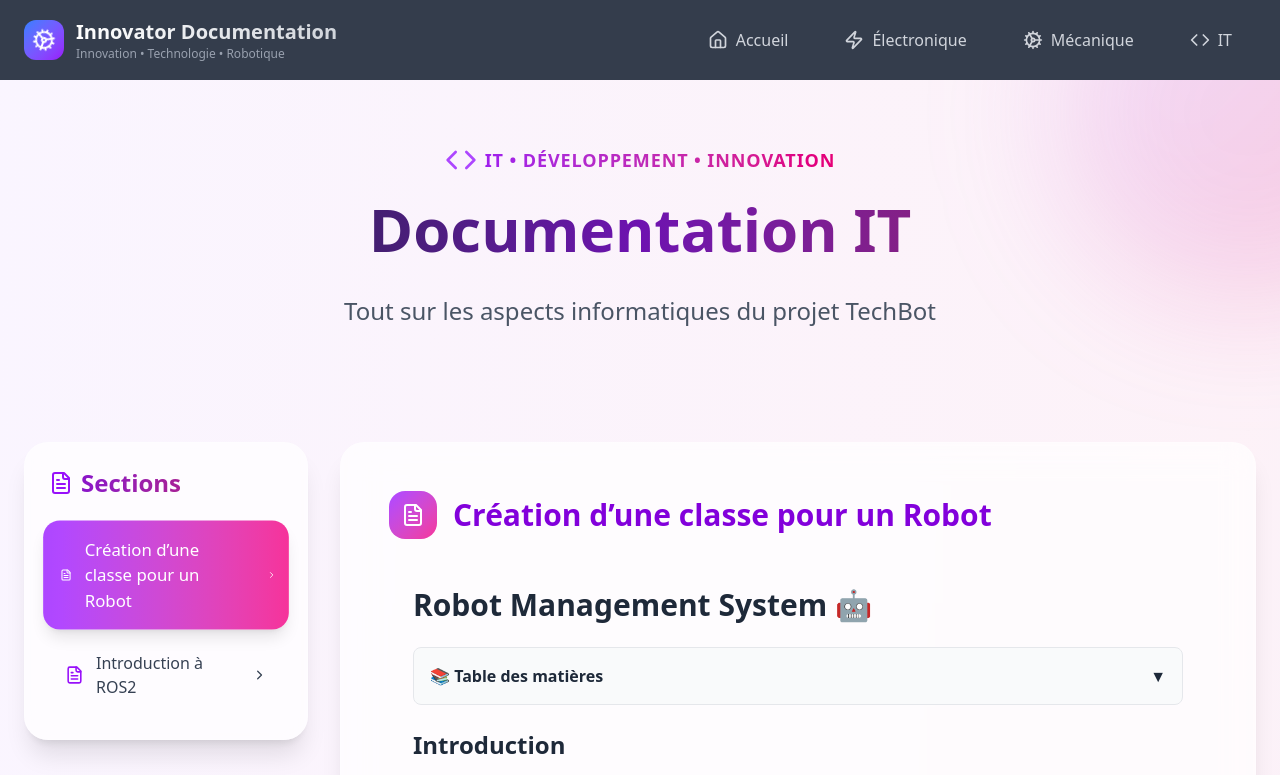
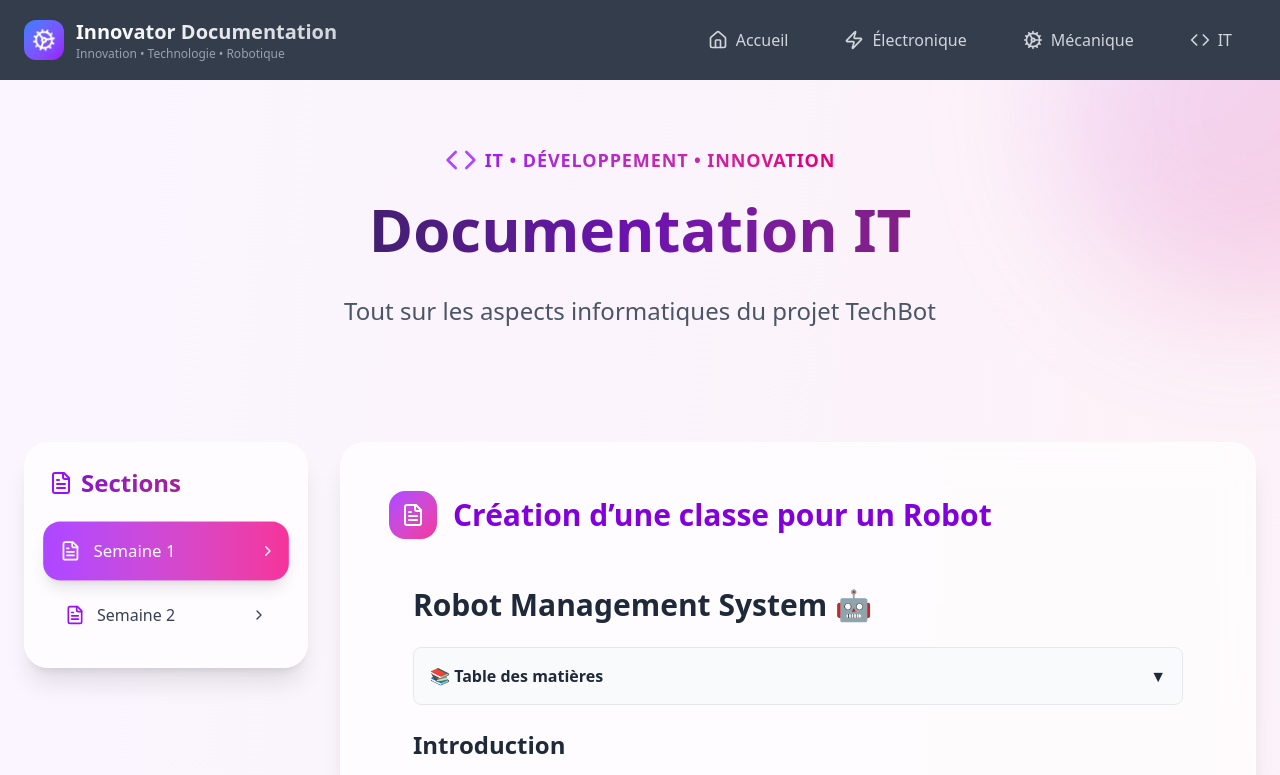
Before and after one commit to TekBot-Robotics-Challenge/2025-Team-Innovators-Docs, a React (Vite) app in the folder IT/week-1/projet/siteWeb/: page /it in a window 1280 px wide. Shown: the top 775 px of the page. Built offline with nearby package versions, Linux system fonts and the light colour scheme; what tailwindcss-motion would draw is missing.

Commit message:
Mise à jour du titre de la section du sidebar

```diff
--- a/IT/week-1/projet/siteWeb/src/pages/It/IT.tsx
+++ b/IT/week-1/projet/siteWeb/src/pages/It/IT.tsx
@@ -161,7 +161,7 @@
                               isActive ? "text-white" : "text-purple-600"
                             } transition-transform group-hover:scale-110`}
                           />
-                          <span className="font-medium">{section.title}</span>
+                          <span className="font-medium">{section.id}</span>
                           <ChevronRight
                             className={`w-4 h-4 ml-auto transition-transform ${
                               isActive
```
